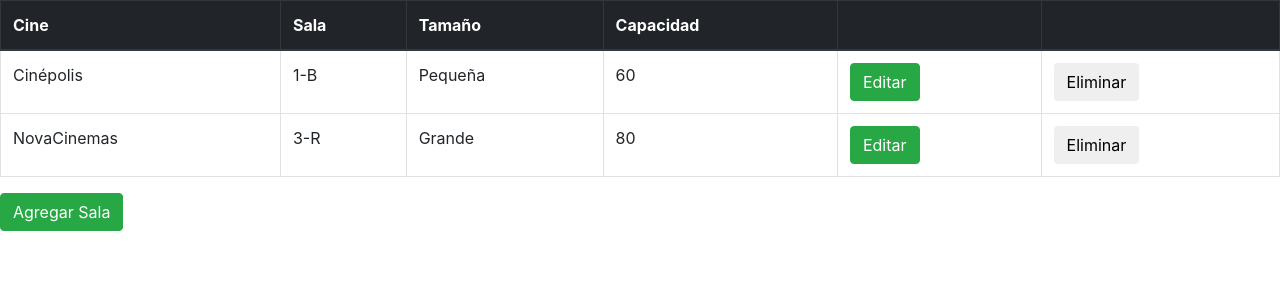
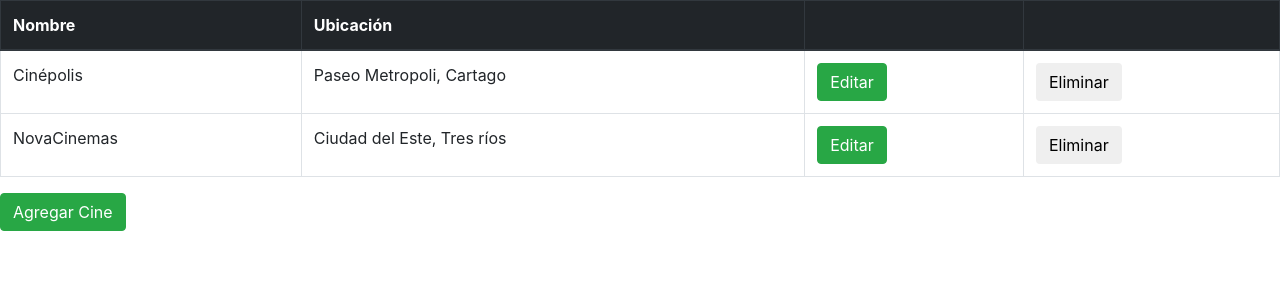
Before and after one commit to BasesDeDatos2018S2/CineTEC-Admin, an Angular app: page / in a window 1280 px wide. Shown: the top 300 px of the page. Built offline with nearby package versions, Linux system fonts and the light colour scheme.

Commit message:
Fix view(cinemas)

```diff
--- a/src/app/app.component.html
+++ b/src/app/app.component.html
@@ -1,4 +1,4 @@
 <!-- <app-nav-bar><app-nav-bar> -->
-<!-- <app-view-cinemas><app-view-cinemas> -->
+<app-view-cinemas><app-view-cinemas>s
 <!-- <app-view-clients><app-view-clients> -->
-<app-view-rooms><app-view-rooms>
+<!-- <app-view-rooms><app-view-rooms> -->
--- a/src/app/components/view-cinemas/view-cinemas.component.html
+++ b/src/app/components/view-cinemas/view-cinemas.component.html
@@ -14,7 +14,7 @@
     <tr *ngFor="let cinema of cinema_list">
       <td>{{cinema.name}}</td>
       <td>{{cinema.location}}</td>
-      <td><button type="submit" class="btn btn-success" (click)="hola" >Editar</button></td>
+      <td><button type="submit" class="btn btn-success" (click)="show_edit_cinema(cinema.id)" >Editar</button></td>
       <td><button type="submit" class="btn " (click)="delete_cinema(cinema.id)" >Eliminar</button></td>
     </tr>
   </tbody>
@@ -54,15 +54,16 @@
 
 
 <div class="container" *ngIf="edit_cinema">
-<h1>Editar Cliente</h1>
-  <form (ngSubmit)="onSubmitEdit()" #editCinemaForm="ngForm">
+<h1>Editar Cine</h1>
+  <form (ngSubmit)="onSubmitEdit()" #editCineForm="ngForm">
+
 
     <div class="form-group">
       <label for="name">Nombre</label>
       <input type="text" class="form-control" id="name"
              required
              [(ngModel)]="cinema_to_edit.name" name="name"
-             #name="ngModel" placeholder="Cinépolis">
+             #name="ngModel" placeholder="CCM Cinemas, Cinépolis, Cine Magaly">
 
       <div [hidden]="name.valid || name.pristine"
            class="alert alert-danger">
@@ -70,12 +71,14 @@
       </div>
     </div>
 
+
     <div class="form-group">
       <label for="location">Ubicación</label>
       <input type="text" class="form-control" id="location"
-             [(ngModel)]="client_to_edit.location" name="location"
-             placeholder="San José, Cartago">
+             [(ngModel)]="cinema_to_edit.location" name="location"
+             placeholder="Cartago, Tres Ríos, San José">
     </div>
+
 
     <button type="submit" class="btn btn-success" [disabled]="!editClientForm.form.valid">Submit</button>
   </form>
--- a/src/app/components/view-cinemas/view-cinemas.component.ts
+++ b/src/app/components/view-cinemas/view-cinemas.component.ts
@@ -9,15 +9,25 @@
 export class ViewCinemasComponent implements OnInit {
 
   add_cinema: boolean;
+  edit_cinema: boolean;
+
   cinema_list: Cinema[] = [];
+
   cinema_to_add: Cinema;
+  cinema_to_edit: Cinema;
   header_list: string[] = [];
   constructor() {
     this.add_cinema = false;
+    this.edit_cinema = false;
+
     this.cinema_to_add = new Cinema(0,"", "");
+    this.cinema_to_edit = new Cinema(1,"", "");
+
     this.header_list = [ "Nombre", "Ubicación","","",];
+
     this.cinema_list.push(new Cinema(1, "Cinépolis","Paseo Metropoli, Cartago"));
     this.cinema_list.push(new Cinema(2, "NovaCinemas", "Ciudad del Este, Tres ríos"));
+
     console.log(this.cinema_list);
   }
 
@@ -31,8 +41,28 @@
     this.cinema_to_add = new Cinema(0,"", "");
   }
 
+  onSubmitEdit() {
+    for (let cinema of this.cinema_list) {
+      if (cinema.id === this.cinema_to_edit.id) {
+        cinema = this.cinema_to_edit;
+      }
+    }
+    this.edit_cinema = false;
+  }
+
   show_add_cinema() {
     this.add_cinema = true;
+  }
+
+  show_edit_cinema(id) {
+    console.log("edit:", id);
+    this.edit_cinema = true;
+    for (let cinema of this.cinema_list) {
+      if (cinema.id === id) {
+        this.cinema_to_edit = cinema;
+        break;
+      }
+    }
   }
 
   delete_cinema(id) {
```
Also changed, not shown: src/app/components/view-clients/view-clients.component.ts (+7 -0 lines).
